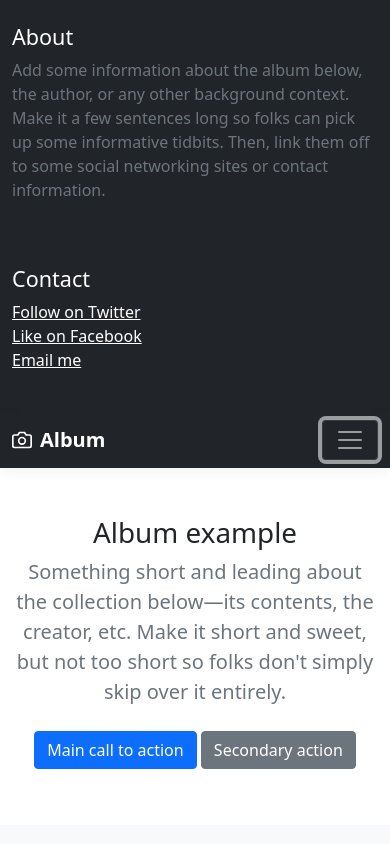
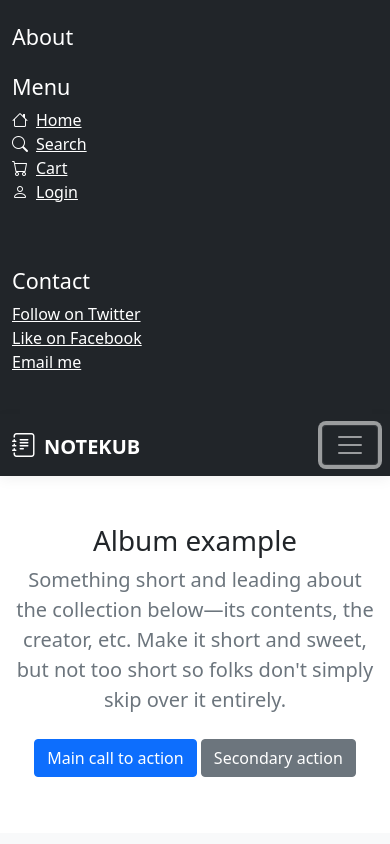
Before and after one commit to SaiMaiNow/e-commerce-note, a plain HTML site: page index.html in a window 390 px wide. Both pictures are taken after a click on the button "Toggle navigation". Shown: the top 844 px of the page. Drawn offline with nearby package versions, Linux system fonts and the light colour scheme.

Commit message:
เพิ่ม icons bootstrap และ update nav bar ให้responsive

```diff
--- a/album.css
+++ b/album.css
@@ -37,3 +37,7 @@ footer p {
 }
 
 .box-shadow { box-shadow: 0 .25rem .75rem rgba(0, 0, 0, .05); }
+
+.navbar .bi {
+  font-size: 1.5rem;
+}
--- a/index.html
+++ b/index.html
@@ -12,6 +12,10 @@
   <link href="https://cdn.jsdelivr.net/npm/bootstrap@5.0.2/dist/css/bootstrap.min.css" rel="stylesheet"
     integrity="sha384-EVSTQN3/azprG1Anm3QDgpJLIm9Nao0Yz1ztcQTwFspd3yD65VohhpuuCOmLASjC" crossorigin="anonymous">
 
+  <!-- Bootstrap Icons -->
+  <link rel="stylesheet" href="https://cdn.jsdelivr.net/npm/bootstrap-icons@1.10.5/font/bootstrap-icons.css">
+
+
   <!-- Custom styles for this template -->
   <link href="album.css" rel="stylesheet">
 
@@ -20,15 +24,26 @@
 <body>
 
   <header>
+    <!-- Collapsible Navbar content -->
     <div class="collapse bg-dark" id="navbarHeader">
       <div class="container">
         <div class="row">
+          <!-- Left side: About / Contact -->
           <div class="col-sm-8 col-md-7 py-4">
             <h4 class="text-white">About</h4>
-            <p class="text-muted">Add some information about the album below, the author, or any other background
+            <!-- <p class="text-muted">Add some information about the album below, the author, or any other background
               context. Make it a few sentences long so folks can pick up some informative tidbits. Then, link them off
-              to some social networking sites or contact information.</p>
+              to some social networking sites or contact information.</p> -->
+            <h4 class="text-white mt-4">Menu</h4>
+            <ul class="list-unstyled">
+              <li><a href="#" class="text-white"><i class="bi bi-house me-2"></i>Home</a></li>
+              <li><a href="#" class="text-white"><i class="bi bi-search me-2"></i>Search</a></li>
+              <li><a href="#" class="text-white"><i class="bi bi-cart me-2"></i>Cart</a></li>
+              <li><a href="#" class="text-white"><i class="bi bi-person me-2"></i>Login</a></li>
+            </ul>
           </div>
+
+          <!-- Right side: Contact -->
           <div class="col-sm-4 offset-md-1 py-4">
             <h4 class="text-white">Contact</h4>
             <ul class="list-unstyled">
@@ -40,23 +55,32 @@
         </div>
       </div>
     </div>
+
+    <!-- Top Navbar -->
     <div class="navbar navbar-dark bg-dark box-shadow">
       <div class="container d-flex justify-content-between">
         <a href="#" class="navbar-brand d-flex align-items-center">
-          <svg xmlns="http://www.w3.org/2000/svg" width="20" height="20" viewBox="0 0 24 24" fill="none"
-            stroke="currentColor" stroke-width="2" stroke-linecap="round" stroke-linejoin="round" class="me-2">
-            <path d="M23 19a2 2 0 0 1-2 2H3a2 2 0 0 1-2-2V8a2 2 0 0 1 2-2h4l2-3h6l2 3h4a2 2 0 0 1 2 2z"></path>
-            <circle cx="12" cy="13" r="4"></circle>
-          </svg>
-          <strong>Album</strong>
+          <strong><i class="bi bi-journal-text me-2"></i>NOTEKUB</strong>
         </a>
-        <button class="navbar-toggler" type="button" data-bs-toggle="collapse" data-bs-target="#navbarHeader"
-          aria-controls="navbarHeader" aria-expanded="false" aria-label="Toggle navigation">
+
+        <!-- Desktop Menu -->
+        <div class="d-none d-lg-flex align-items-center">
+          <a href="#" class="text-white me-3" title="Home"><i class="bi bi-house"></i></a>
+          <a href="#" class="text-white me-3" title="Search"><i class="bi bi-search"></i></a>
+          <a href="#" class="text-white me-3" title="Cart"><i class="bi bi-cart"></i></a>
+          <a href="#" class="text-white me-3" title="Login"><i class="bi bi-person"></i></a>
+        </div>
+
+        <!-- Mobile Toggle Button -->
+        <button class="navbar-toggler d-lg-none" type="button" data-bs-toggle="collapse"
+          data-bs-target="#navbarHeader" aria-controls="navbarHeader" aria-expanded="false"
+          aria-label="Toggle navigation">
           <span class="navbar-toggler-icon"></span>
         </button>
       </div>
     </div>
   </header>
+
 
   <main role="main">
 
```
